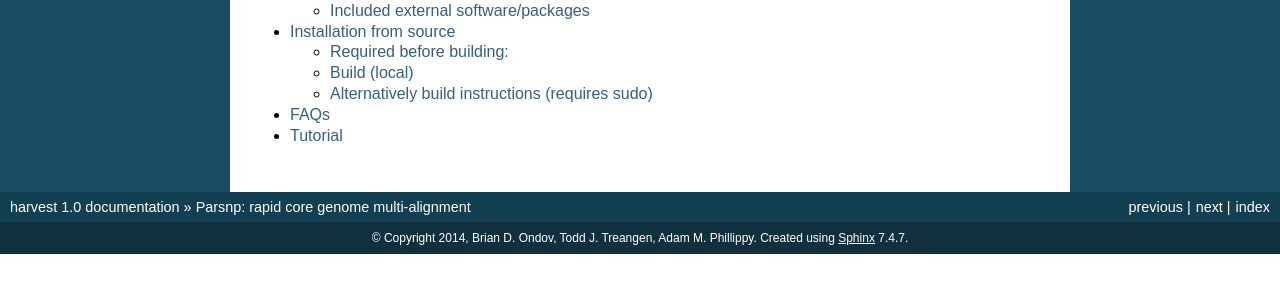
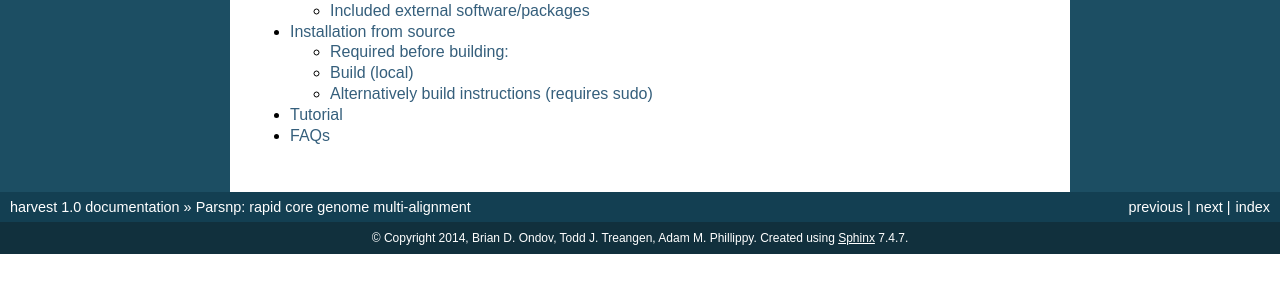
Before and after one commit to marbl/harvest, a Sphinx documentation site: the page built from docs/content/parsnp.rst, in a window 1280 px wide. Shown: the part 472-765 px from the top of the page. Built offline with Sphinx 7.4.7, drawn with Linux system fonts in a browser that asks for light colours; pages that are not in the unit, such as notebooks, are missing from menus.

```diff
--- a/docs/content/parsnp.rst
+++ b/docs/content/parsnp.rst
@@ -16,8 +16,8 @@ Contents:
    parsnp/components
    parsnp/installation
    parsnp/paramaters
+   parsnp/tutorial
    parsnp/faq
-   parsnp/tutorial
    parsnp/source
    parsnp/citation
    parsnp/license
```
